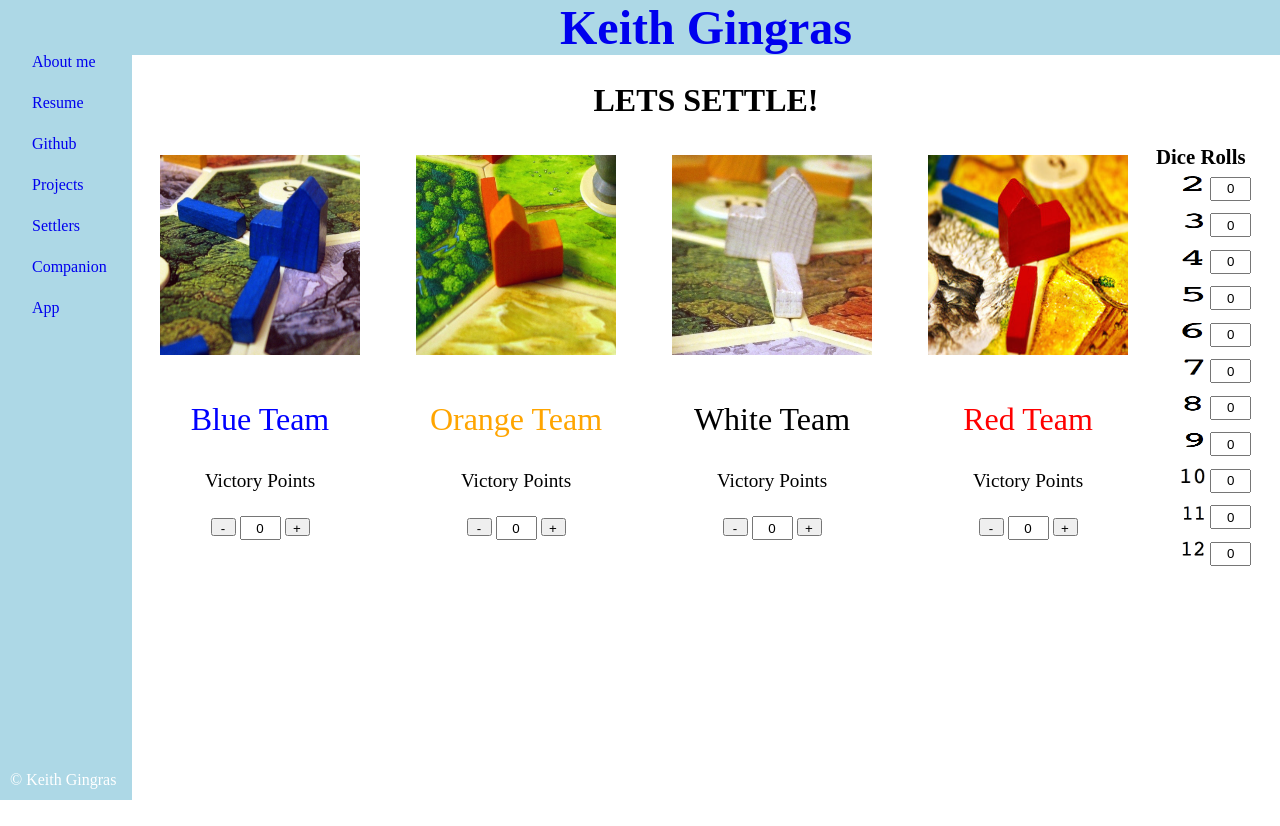
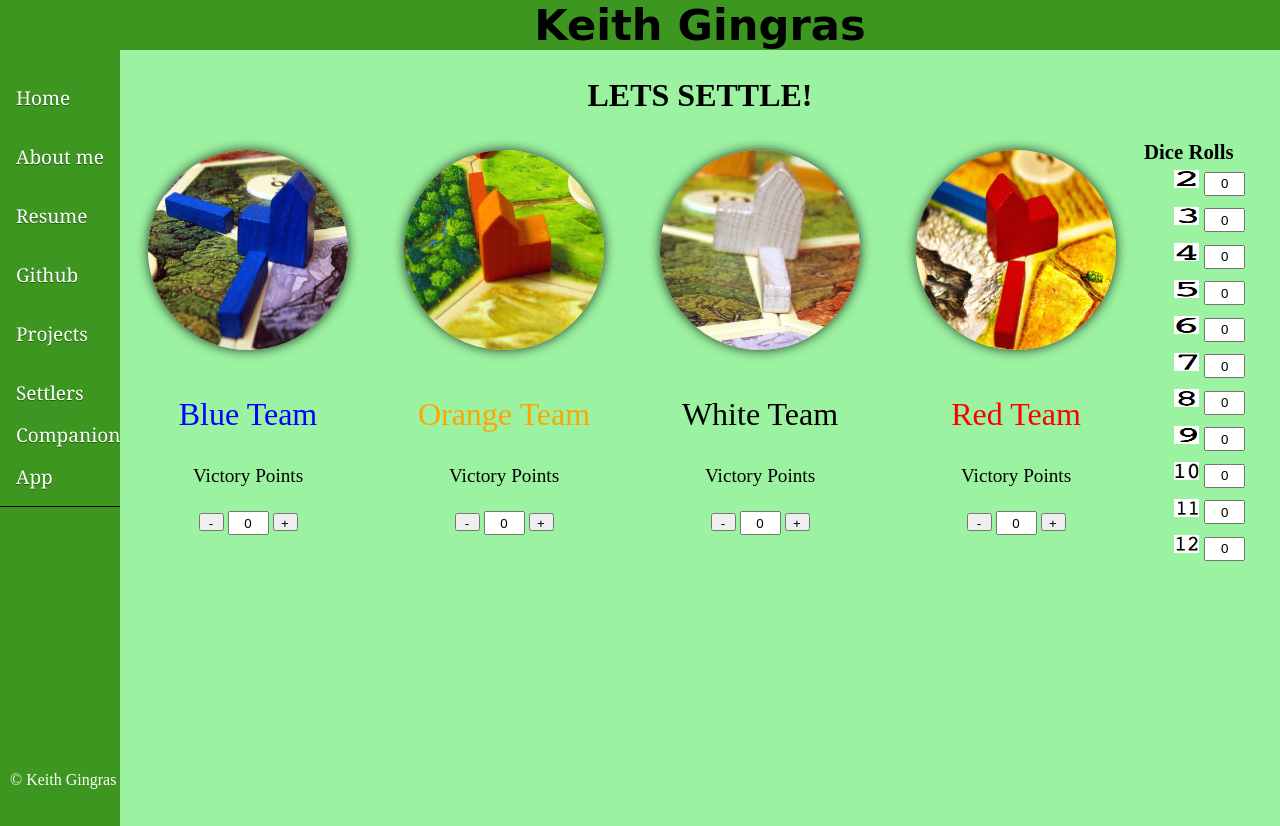
Before and after one commit to kgingras/First-website, a plain HTML site: page Settler.html in a window 1280 px wide. Before the commit the page ends 800 px from the top, so only its background shows below. Drawn offline with nearby package versions, Linux system fonts and the light colour scheme.

Commit message:
fourth commit

```diff
--- a/Settler.html
+++ b/Settler.html
@@ -11,44 +11,36 @@
 
 
 <style>
-#nav {
-
-    height: 100vh;
-    line-height:41px;
-    background-color:lightblue;
-    width:100px;
-    padding-left: 2em;
-    text-indent: -2em;
-    float:left;
-
-}
 a:link {
+    color:inherit;
     text-decoration: none;
-}
-
-a:visited {
-    text-decoration: none;
-}
-
-a:hover {
-    text-decoration: underline;
-    color: black;
-}
-
-a:active {
-    text-decoration: underline;
 }
 </style>
 
 
 <div id="nav">
 <br>
-<a href= "About.html">About me<a><br>
-<a href= "resume.html">Resume<a><br>
-<a href= "githubstuff.html">Github<a><br>
-<a href= "Projects.html">Projects<a><br>
-<a href= "Settler.html">Settlers Companion App<a><br>
+  <div class = "button">
+    <a href= "index.html" style = "color:inherit">Home</a><br>
+  </div>
+  <div class = "button">
+    <a href= "About.html" style = "color:inherit">About me</a><br>
+  </div>
+  <div class = "button">
+    <a href= "resume.html"style = "color:inherit">Resume</a><br>
+  </div>
 
+  <div class = "button">
+    <a href= "githubstuff.html"style = "color:inherit">Github</a><br>
+  </div>
+
+  <div class = "button">
+    <a href= "Projects.html"style = "color:inherit">Projects</a><br>
+  </div>
+
+  <div class = "button">
+    <a href= "Settler.html"style = "color:inherit">Settlers Companion App</a><br>
+  </div>
 
   <div class = "footer">
     &copy; Keith Gingras
@@ -58,14 +50,13 @@ a:active {
 
 
 
-<body>
-<h1><a href= "index.html" >Keith Gingras</a></h1>
-
+<body style="background:#9bf2a1;">
+<h1>Keith Gingras</h1>
 <h2> LETS SETTLE! </h2>
 
 <div id = "teams">
-  <div class = "team" style="width:image width 200px;text-align:center;">
-    <img src="bluesettler.jpg" style = "width:200px;height:200px;margin:10px;" />
+  <div class = "team"  style="width:image width 200px;text-align:center;">
+    <img src="bluesettler.jpg" class = "circular" style = "width:200px;height:200px;margin:10px;" />
     <p style = "color:blue;font-size:200%">Blue Team</p>
     <p style = "font-size:120%">Victory Points</p>
 
@@ -79,7 +70,7 @@ a:active {
 
 
   <div class = "team" style="width:image width 200px;text-align:center;">
-    <img src="orangesettler.jpg" style = "width:200px;height:200px;margin:10px;" />
+    <img src="orangesettler.jpg" class = "circular" style = "width:200px;height:200px;margin:10px;" />
     <p style = "color:Orange;font-size:200%">Orange Team</p>
     <p style = "font-size:120%">Victory Points</p>
 
@@ -93,7 +84,7 @@ a:active {
 
 
   <div class = "team" style="width:image width 200px;text-align:center;">
-    <img src="whitesettler.jpg" style = "width:200px;height:200px;margin:10px;" />
+    <img src="whitesettler.jpg" class = "circular" style = "width:200px;height:200px;margin:10px;" />
     <p style = "color:Black;font-size:200%">White Team</p>
     <p style = "font-size:120%">Victory Points</p>
 
@@ -107,7 +98,7 @@ a:active {
 
 
   <div class = "team" style="width:image width 200px;text-align:center;">
-    <img src="redsettler.jpg" style = "width:200px;height:200px;margin:10px;" />
+    <img src="redsettler.jpg" class = "circular" style = "width:200px;height:200px;margin:10px;" />
     <p style = "color:red;font-size:200%">Red Team</p>
     <p style = "font-size:120%">Victory Points</p>
 
--- a/style.css
+++ b/style.css
@@ -4,10 +4,22 @@ h1 {
 	margin: 0px;
 	padding: 0px;
 	text-align: center;
-	background: lightblue;
-	font-size: 300%;
-	color: blue;
+	background: #3d9620;
+	font-size: 270%;
+	font-family: "Zapf Chancery", cursive;
+	color: black;
 	text-decoration: none;
+}
+
+#nav {
+
+    height: 100vh;
+    line-height:42px;
+    background-color:#3d9620;
+    width:120px;
+    padding-top: 26px;
+    float:left;
+
 }
 
 h2 {
@@ -17,9 +29,57 @@ h2 {
 
 }
 
+.button {
+   border-top: 1px solid #3d9620;
+   background: #3d9620;
+   background: -webkit-gradient(linear, left top, left bottom, from(#3d9620), to(#3d9620));
+   background: -webkit-linear-gradient(top, #3d9620, #3d9620);
+   background: -moz-linear-gradient(top, #3d9620, #3d9620);
+   background: -ms-linear-gradient(top, #3d9620, #3d9620);
+   background: -o-linear-gradient(top, #3d9620, #3d9620);
+   padding: 8px 16px;
+   -webkit-border-radius: 0px;
+   -moz-border-radius: 0px;
+   border-radius: 0px;
+   -webkit-box-shadow: rgba(0,0,0,1) 0 1px 0;
+   -moz-box-shadow: rgba(0,0,0,1) 0 1px 0;
+   box-shadow: rgba(0,0,0,1) 0 1px 0;
+   text-shadow: rgba(0,0,0,.4) 0 1px 0;
+   color: #ffffff;
+   font-size: 19px;
+   font-family: Georgia, Serif;
+   text-decoration: none;
+   vertical-align: middle;
+   }
+.button:hover {
+   border-top-color: #2ae837;
+   background: #2ae837;
+   color: #ffffff;
+   }
+.button:active {
+   border-top-color: #094f11;
+   background: #094f11;
+   }
+
+
+
+.circular {
+	width: 300px;
+	height: 300px;
+	border-radius: 150px;
+	-webkit-border-radius: 150px;
+	-moz-border-radius: 150px;
+	box-shadow: 0 0 12px rgba(0, 0, 0, .8);
+	-webkit-box-shadow: 0 0 12px rgba(0, 0, 0, .8);
+	-moz-box-shadow: 0 0 12px rgba(0, 0, 0, .8);
+}
+
+
 .team{
 	width:20%;
 	float:left;
+	display: inline-block;
+	border-radius: 15%;
 }
 
 .dice{
@@ -33,12 +93,6 @@ h2 {
     text-align: center;
     padding: 5px;
 
-}
-
-.numbut{
-   width: 20px;
-   height: 15px;
-   text-align: center;
 }
 
 .qty {
```
Also changed, not shown: About.html (+23 -29 lines), Projects.html (+22 -29 lines), githubstuff.html (+22 -29 lines), index.html (+23 -29 lines), resume.html (+22 -30 lines).
